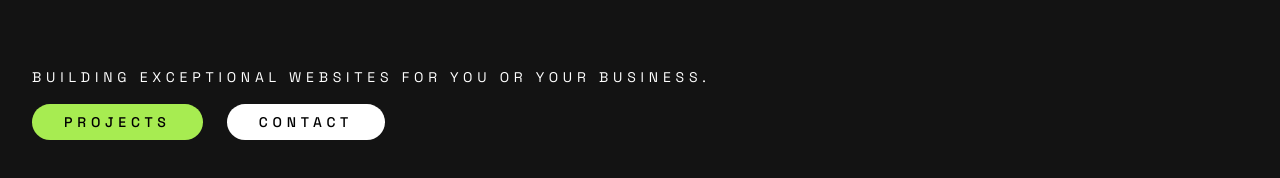
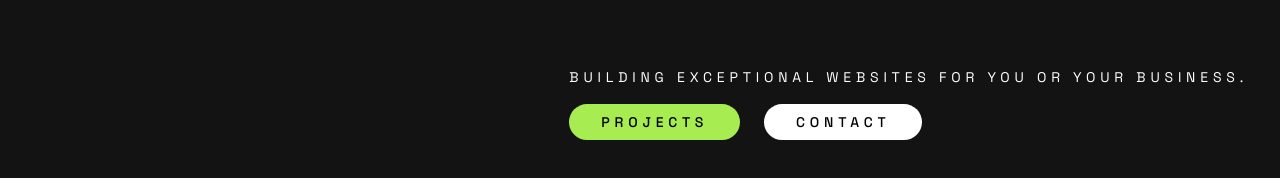
Before and after one commit to ZD12T4NT/ZacharyDistant, a Next.js app: page / in a window 1280 px wide. Shown: the part 640-818 px from the top of the page. Built offline with nearby package versions, Linux system fonts and the light colour scheme; what @xpd/tailwind-3dtransforms would draw is missing.

Commit message:
home content justify end

```diff
--- a/src/app/page.tsx
+++ b/src/app/page.tsx
@@ -79,7 +79,7 @@ const Page = () => {
           Websites
         </motion.h1>
 
-        <div className="z-30 flex flex-wrap md:flex-nowrap mt-[3rem] md:mt-[5rem]">
+        <div className="z-30 flex flex-wrap md:flex-nowrap mt-[3rem] md:mt-[5rem] md:justify-end">
           {/* <motion.div
             className="w-3/4"
             initial={{ opacity: 0 }}
```
